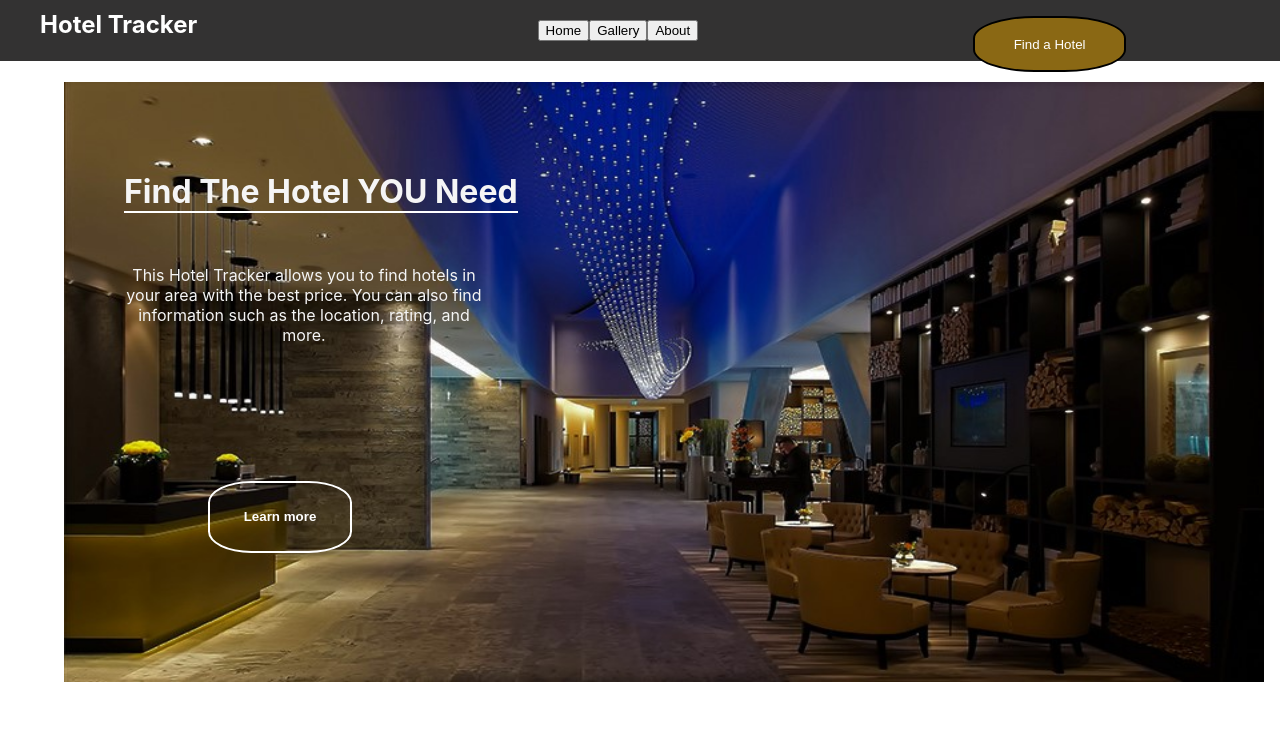
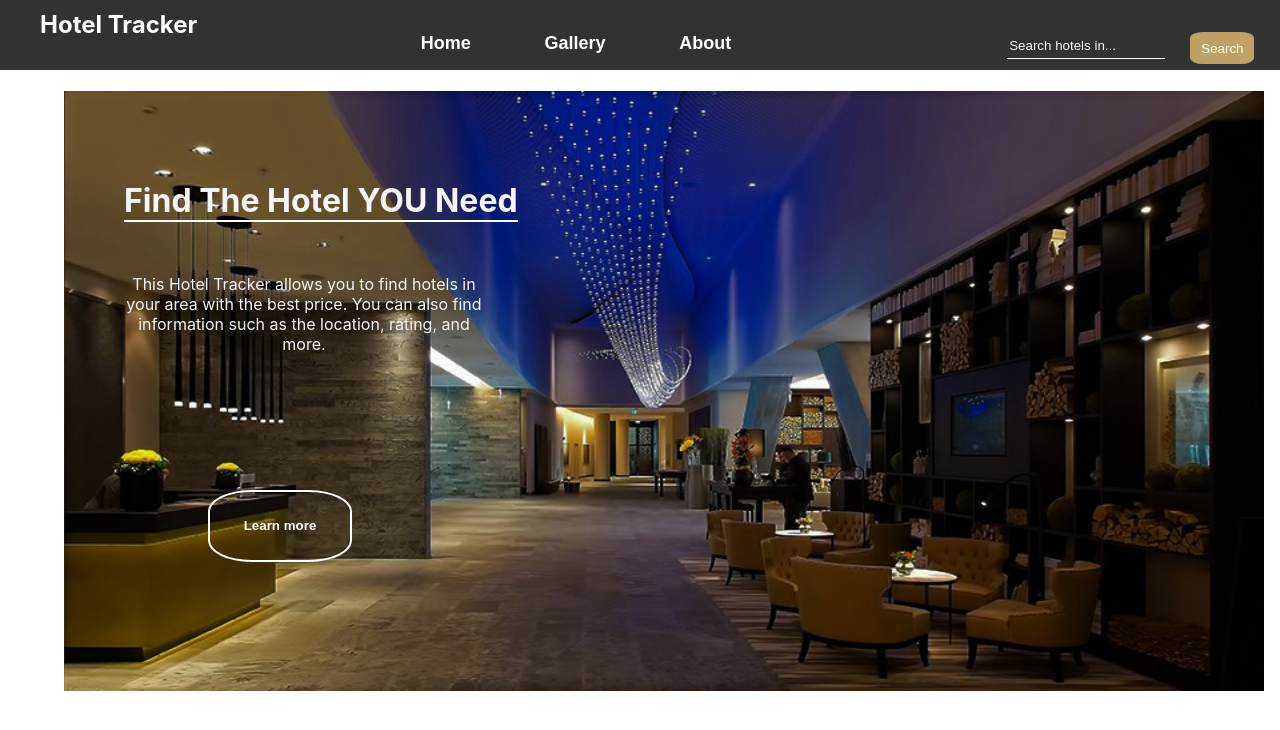
Before and after one commit to JustBecerra/HotelApp, a React (Create React App) app in the folder client/: page / in a window 1280 px wide. Shown: the top 730 px of the page. Built offline with nearby package versions, Linux system fonts and the light colour scheme.

Commit message:
tratando de integrar locations get

```diff
--- a/client/package.json
+++ b/client/package.json
@@ -10,8 +10,10 @@
     "@types/node": "^16.11.26",
     "@types/react": "^17.0.43",
     "@types/react-dom": "^17.0.14",
+    "axios": "^0.26.1",
     "react": "^17.0.2",
     "react-dom": "^17.0.2",
+    "react-modal": "^3.14.4",
     "react-scripts": "5.0.0",
     "typescript": "^4.6.3",
     "web-vitals": "^2.1.4"
@@ -39,5 +41,8 @@
       "last 1 firefox version",
       "last 1 safari version"
     ]
+  },
+  "devDependencies": {
+    "@types/react-modal": "^3.13.1"
   }
 }
--- /dev/null
+++ b/client/src/components/Actions/getLocations.tsx
@@ -0,0 +1,5 @@
+import axios from 'axios'
+
+export async function getLocations(cityname: string) {
+  let info = await axios.get('/locations/search')
+}
--- a/client/src/components/NavBar/NavBar.css
+++ b/client/src/components/NavBar/NavBar.css
@@ -1,6 +1,6 @@
 .navBackground{
     background-color: rgba(19, 18, 18, 0.863);
-    /* border:2px solid black; */
+    height:70px;
 }
 
 .headerStyle{
--- a/client/src/components/NavBar/NavBar.tsx
+++ b/client/src/components/NavBar/NavBar.tsx
@@ -1,5 +1,5 @@
 import ButtonNavs from "./NavButtons/ButtonNavs"
-import SearchButton from "./SearchButton/SearchButton"
+import SearchBar from "./SearchBar/SearchBar"
 import './NavBar.css'
 
 export default function NavBar(){
@@ -7,7 +7,7 @@ export default function NavBar(){
         <div className="navBackground">
             <header className="headerStyle">Hotel Tracker</header>
             <ButtonNavs />
-            <SearchButton />
+            <SearchBar />
         </div>
     )
 }
--- a/client/src/components/NavBar/NavButtons/ButtonNavs.css
+++ b/client/src/components/NavBar/NavButtons/ButtonNavs.css
@@ -1,8 +1,21 @@
 .buttonContainer{
-    /* margin:auto; */
+    width:30%;
+    position:absolute;
+    left:30%;
+    top:4%;
+    display:flex;
+    justify-content: space-around;
+}
+
+.individualButton{
     width:fit-content;
-    /* align-self: center; */
-    position:relative;
-    left:42%;
-    bottom:20px;
+    height:fit-content;
+    background-color: transparent;
+    border-radius: 10px;
+    border:none;
+    color:white;
+    font-size:18px;
+    font-weight:bold;
+    cursor:pointer;
+    outline:none;
 }
--- a/client/src/components/NavBar/NavButtons/ButtonNavs.tsx
+++ b/client/src/components/NavBar/NavButtons/ButtonNavs.tsx
@@ -3,9 +3,9 @@ import './ButtonNavs.css';
 export default function ButtonNavs(){
     return(
         <div className='buttonContainer'>
-            <button>Home</button>
-            <button>Gallery</button>
-            <button>About</button>
+            <button className='individualButton'>Home</button>
+            <button className='individualButton'>Gallery</button>
+            <button className='individualButton'>About</button>
         </div>
     )
 }
--- /dev/null
+++ b/client/src/components/NavBar/SearchBar/SearchBar.css
@@ -0,0 +1,75 @@
+.NearButton{
+  width:8%;
+  height:7%;
+  color:white;
+  cursor: pointer;
+  background-color: #bea163;
+  border-top-right-radius: 40%;
+  border-bottom-right-radius: 40%;
+  border-top-left-radius: 40%;
+  border-bottom-left-radius: 40%;
+  border:transparent;
+  position:absolute;
+  right:22%;
+  top:2%;
+}
+
+.FindSearchBar{
+  width:12%;
+  height:3%;
+  border:transparent;
+  border-bottom: 1px solid white;
+  color:white;
+  position:absolute;
+  background-color: transparent;
+  right:9%;
+  top:4%;
+}
+
+.submitButton{
+  width:5%;
+  height:4%;
+  color:white;
+  cursor: pointer;
+  background-color: #bea163;
+  border-top-right-radius: 20%;
+  border-bottom-right-radius: 20%;
+  border-top-left-radius: 20%;
+  border-bottom-left-radius: 20%;
+  border:transparent;
+  position:absolute;
+  right:2%;
+  top:4%;
+}
+
+.FindSearchBar::placeholder{
+  color:whitesmoke;
+}
+
+.modalBG{
+  position: absolute;
+  top: 100px;
+  /* left: 40px; */
+  right: 430px;
+  /* bottom: 20px; */
+  width: 30%;
+  height: 60%;
+  display: flex;
+  justify-content:center;
+  align-items:center;
+  align-self: center;
+  border: 2px groove black;
+  background-color: #2b6777;
+}
+
+.OverlayModal{
+  border: 2px groove black;
+  border-radius: 15%;
+  width:75%;
+  height:75%;
+  display:flex;
+  flex-direction:column;
+  justify-content:center;
+  align-items: center;
+  background-color: rgb(255, 255, 255);
+}
--- /dev/null
+++ b/client/src/components/NavBar/SearchBar/SearchBar.tsx
@@ -0,0 +1,61 @@
+import './SearchBar.css';
+import Modal from 'react-modal';
+import React from 'react';
+
+export default function SearchButton(){
+    const [modalIsOpen, setIsOpen] = React.useState(false);
+    const [search, setSearch] = React.useState('');
+
+    function openModal() {
+      setIsOpen(true);
+    }
+
+    function closeModal() {
+      setIsOpen(false);
+    }
+
+    function handleChange(e: React.ChangeEvent<HTMLInputElement>){
+        setSearch(e.target.value)
+    }
+
+    function handleSubmit(e: React.FormEvent<HTMLFormElement>){
+      e.preventDefault();
+      if(search){
+
+        openModal();
+
+      }
+    }
+
+    console.log(search)
+    return(
+        <>
+            {/* <button onClick={openModal} className='NearButton'>
+                Find hotels near me
+            </button> */}
+            <form onSubmit={handleSubmit}>
+                <input
+                    type='text'
+                    placeholder='Search hotels in...'
+                    className='FindSearchBar'
+                    value={search}
+                    onChange={handleChange}
+                />
+                <button type='submit' className='submitButton'>Search</button>
+            </form>
+
+            <Modal
+                isOpen={modalIsOpen}
+                onRequestClose={closeModal}
+                ariaHideApp={false}
+                className='ModalBG'
+            >
+              <div>
+                <button onClick={closeModal}>X</button>
+
+              </div>
+            </Modal>
+        </>
+
+    )
+}
--- a/client/src/components/NavBar/SearchButton/SearchButton.css
+++ /dev/null
@@ -1,14 +0,0 @@
-.Button{
-  width:12%;
-  height:7%;
-  color:white;
-  background-color: #8A6814;
-  border-top-right-radius: 40%;
-  border-bottom-right-radius: 40%;
-  border-top-left-radius: 40%;
-  border-bottom-left-radius: 40%;
-  border-style: solid;
-  position:absolute;
-  right:12%;
-  top:2%;
-}
--- a/client/src/components/NavBar/SearchButton/SearchButton.tsx
+++ /dev/null
@@ -1,9 +0,0 @@
-import './SearchButton.css';
-
-export default function SearchButton(){
-    return(
-        <button className='Button'>
-            Find a Hotel
-        </button>
-    )
-}
```
Also changed, not shown: 2 other files (tests, documents, lock files or other folders).
